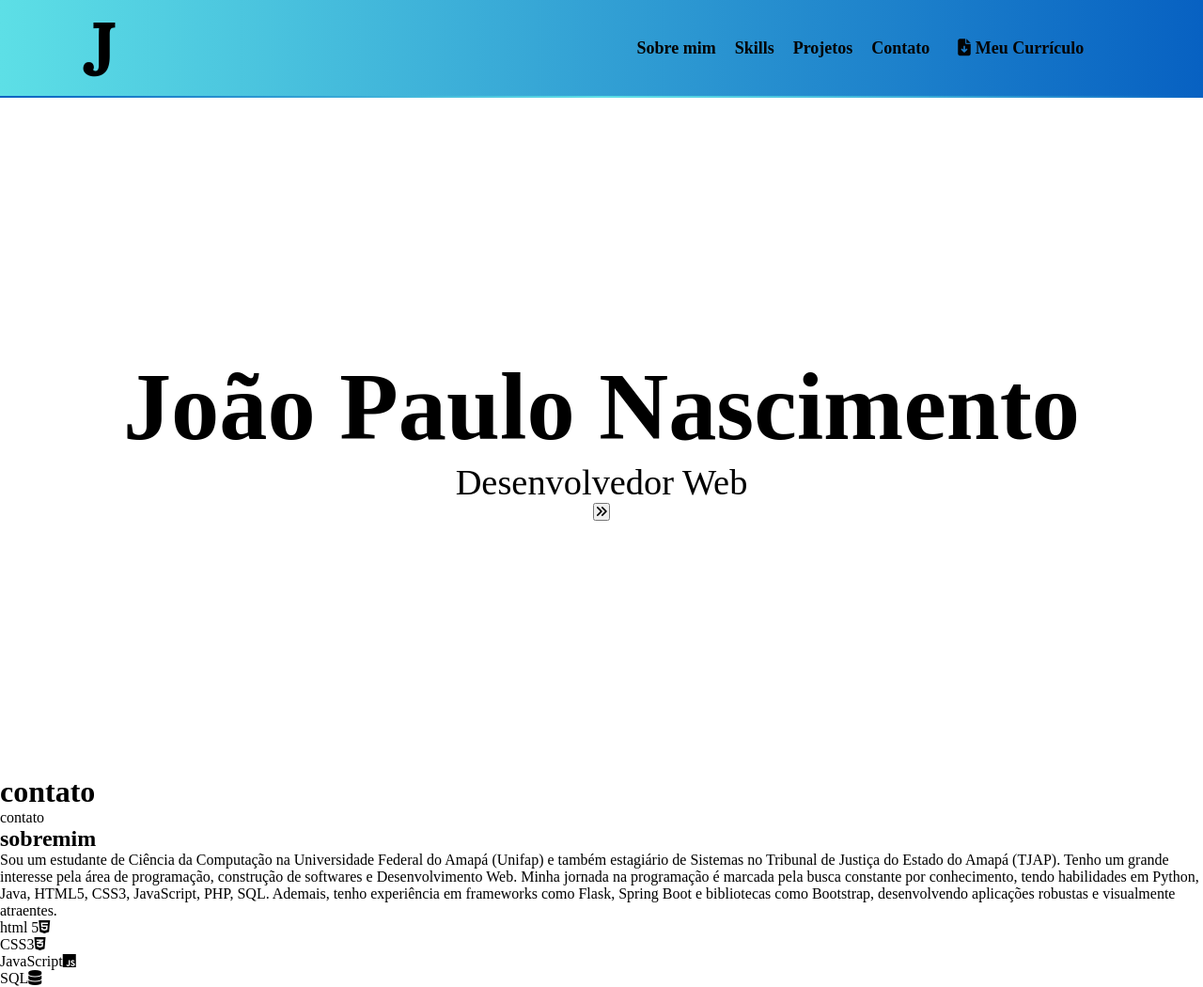
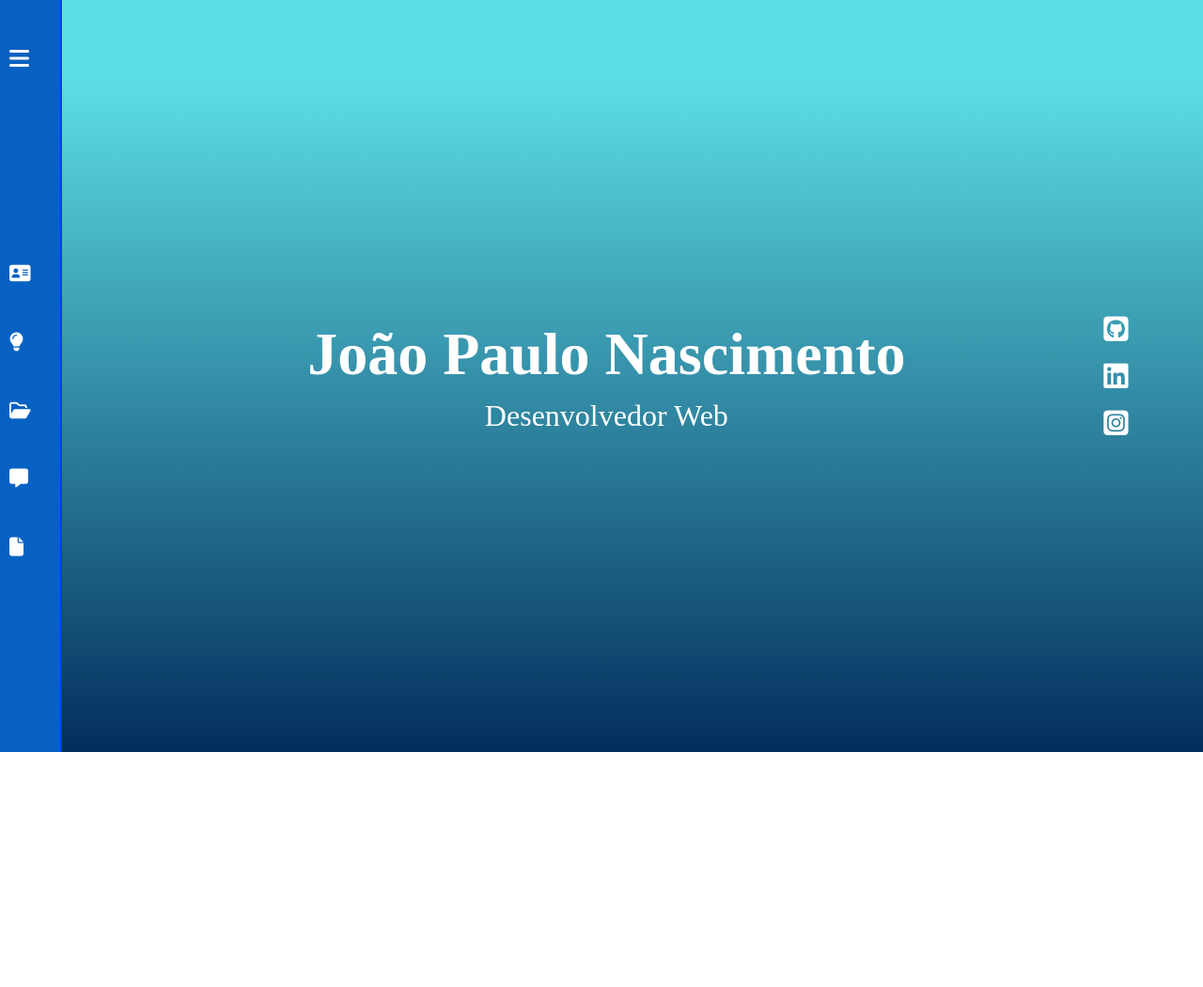
Before and after one commit to eu-Jompa/Portfolio, a plain HTML site: page index.html in a window 1280 px wide. Shown: the whole page at 94% size. After the commit the page ends 800 px from the top, so only its background shows below. Drawn offline with Linux system fonts and the light colour scheme; a web font is replaced by a local one.

Commit message:
subindo portfolio

```diff
--- a/index.html
+++ b/index.html
@@ -7,8 +7,8 @@
     <link rel="shortcut icon" href="src/img/favicon.webp" type="image/x-icon">
     <!-- Fonte -->
     <link rel="preconnect" href="https://fonts.googleapis.com">
-    <link rel="preconnect" href="https://fonts.gstatic.com" crossorigin>
-    <link href="https://fonts.googleapis.com/css2?family=Lora:ital,wght@0,400..700;1,400..700&family=Lusitana:wght@400;700&family=Montserrat:ital,wght@0,100..900;1,100..900&display=swap" rel="stylesheet">
+<link rel="preconnect" href="https://fonts.gstatic.com" crossorigin>
+<link href="https://fonts.googleapis.com/css2?family=Lora:ital,wght@0,400..700;1,400..700&family=Poppins:ital,wght@0,100;0,200;0,300;0,400;0,500;0,600;0,700;0,800;0,900;1,100;1,200;1,300;1,400;1,500;1,600;1,700;1,800;1,900&display=swap" rel="stylesheet">
     <!-- Fonte -->
     <!-- Icons -->
     <script src="https://kit.fontawesome.com/240d6e3d0f.js" crossorigin="anonymous"></script>
@@ -16,29 +16,68 @@
     <title>Portfólio | João Paulo Nascimento</title>
 </head>
 <body>
-    <header>
-        <h1 class="h1-logo">J</h1>
+    <header class="header">
+
+
+        <i class="fa-solid fa-bars"></i>
         <nav>
-            <ul>
-                <li>Sobre mim</li>
-                <li>Skills</li>
-                <li>Projetos</li>
-                <li>Contato</li>
-                <li><a href="src/cv/Joao Paulo Nascimento.pdf" download=""><i class="fa-solid fa-file-arrow-down"></i>Meu Currículo</a></li>
+            <ul class="menu">
+                <li class="item-menu">
+                    <a href="">
+                        <span class="icon"><i class="fa-solid fa-address-card"></i></span>
+                        <span class="text-link">Sobre mim</span>
+                    </a>
+                </li>
+                <li class="item-menu">
+                    <a href="">
+                        <span class="icon"><i class="fa-solid fa-lightbulb"></i></span>
+                        <span class="text-link">Skills</span>
+                    </a>
+                </li>
+                <li class="item-menu">
+                    <a href="">
+                        <span class="icon"><i class="fa-regular fa-folder-open"></i></span>
+                        <span class="text-link">Projetos</span>
+                    </a>
+                </li>
+                <li class="item-menu">
+                    <a href="">
+                        <span class="icon"><i class="fa-solid fa-message"></i></span>
+                        <span class="text-link">Contato</span>
+                    </a>
+                </li>
+                <li class="item-menu">
+                    <a href="src/cv/Joao Paulo Nascimento.pdf" download="Currículo João Paulo Nascimento ">
+                        <span class="icon"><i class="fa-solid fa-file"></i></span>
+                        <span class="text-link">Meu Currículo</span>
+                    </a>
+                </li>
+
             </ul>
+
         </nav>
     </header>
     <main>
-            <div class="capaPrincipal">
-                <h1>João Paulo Nascimento</h1>
-                <p>Desenvolvedor Web </p>
-                <button id="direction"><i class="fa-solid fa-angles-right"></i></button>
+            <div class="capa-principal">
+                <div class="hero">
+                    <h1>João Paulo Nascimento</h1>
+                    <p>Desenvolvedor Web  </p>
+                </div>
+                <div class="icon">
+                    <i class="fa-brands fa-square-github"></i>
+                    <i class="fa-brands fa-linkedin"></i>
+                    <i class="fa-brands fa-square-instagram"></i>
+
+
+
+                </div>
+
             </div>
             <div class="imgCapaPrincipal">
 
             </div>
 
-            <div class="contato">
+            <!-- <div class="contato">
                 <form action="">
                     <h1>contato</h1>
                     <label for="">contato</label>
@@ -68,7 +107,7 @@
                     </section>
 
                 </div>
-
+        -->
     </main>
 
 
--- a/script.js
+++ b/script.js
@@ -0,0 +1,19 @@
+const btnMenu = document.querySelector(".fa-bars");
+const header = document.querySelector(".header");
+const navText = document.querySelectorAll(".text-link");
+
+btnMenu.addEventListener("click", openMenu);
+
+function openMenu() {
+    header.classList.add("expande-menu");
+    navText.forEach(element => {
+        element.classList.add("open-menu");
+    });
+}
+
+function closeMenu() {
+    header.style.width = "100px";
+    navText.forEach(element => {
+        element.style.display = "none";
+    });
+}
--- a/style.css
+++ b/style.css
@@ -4,83 +4,158 @@
     box-sizing: border-box;
 }
 :root{
-    --color-primary: #0761c2;
+    --azul-escuro: #032E5C;
+    --azul: #0761c2;
     --color-secundary: #5DDFE6;
     --color-font-primary: #040404;
-    --color-font-secundary: #ffffff;
+    --branco: #ffffff;
 
     --font-primary: "Lusitana", serif;
 }
 
 html,body{
     display: flex;
-    flex-direction: column;
+
     width: 100vw;
-    height: 100vh;
+    height: auto;
     font-family: var(--font-primary);
     box-sizing: border-box;
 
+
 }
 header{
-    width: 100%;
     display: flex;
-    text-align: center;
-    border-bottom: solid 2px transparent;
-    border-image: linear-gradient(0.25turn, var(--color-primary), var(--color-secundary), rgba(56,2,155,0));
-    border-image-slice: 1;
-    width:100%;
-    background-image: linear-gradient(90deg, var(--color-secundary),var(--color-primary));
+    flex-direction: column;
+    width: 70px;
+    height: 100vh;
+    background-color: var(--azul);
 
-}
-.h1-logo{
-    font-family: "Lora", serif;
-    font-size: 80px;
-    text-align: center;
-    width: 20%;
-}
-nav{
-    width: 100vw;
-    display: flex;
-
-    align-items: center;
-}
-nav ul{
-    width: 90%;
-    display: flex;
-    justify-content: right;
+    border-right: solid 2px #003cff;
 
 
 }
-nav ul li,nav ul li a{
+header .fa-bars{
+    margin-top: 50px;
+    font-size: 24px;
+    color: var(--branco);
+    text-align: left;
+    margin-left: 10px;
+
+}
+header nav{
+    height: 100%;
+}
+header nav .menu{
+    height: 100%;
+    align-content: center;
+    list-style-type: none;
+    color: var(--branco);
+}
+header nav .menu .item-menu a{
     text-decoration: none;
-    list-style-type: none;
-    font-size: 18px;
-    font-family: var(--font-primary);
-    font-weight: 700;
-    padding: 10px;
-    color: var(--color-font-primary);
+    color: var(--branco);
+    font-size: 20px;
+    display: flex;
+    width: 100%;
+    align-items: center;
+
+
+
 }
-nav ul li i{
-    padding-right: 5px;
+header nav .menu .item-menu{
+    min-width: 100%;
+    height: 10%;
+    display: flex;
+    flex-direction: none;
+
 }
+header nav .menu .item-menu  a:hover{
+    background-color: var(--branco);
+    color: var(--azul);
+    transition: 0.9s;
 
-/* section 01 */
-main{
-    width: 100vw;
-    height: auto;
-    box-sizing: border-box;
 
 }
 
-.capaPrincipal{
+header nav .menu .item-menu .icon{
+    width: 10%;
+    padding: 10px;
+}
+
+
+header nav .text-link{
+    display: none;
+    text-align: center;
+    list-style-type: none;
+    max-height: 100%;
+    height: 100%;
+    margin-left: 40px;
+    flex-direction: column;
+    align-items: center;
+    justify-content: center;
+
+}
+
+.open-menu{
+    display: flex;
+}
+.expande-menu{
+    width: 300px;
+}
+header nav .menu-text li
+header nav ul a{
+    margin: 20px;
+    font-size: 24px;
+    color: var(--branco);
+
+}
+/* hero */
+
+main{
+    display: flex;
+    flex-direction: column;
     width: 100%;
-    min-height: 90vh;
+    height: auto;
+    align-items: center;
+    justify-content: center;
+}
+main .capa-principal{
+    display:flex;
+    width: 100%;
+    height: 100%;
+    align-items: center;
+    justify-content: center;
+    background-image: linear-gradient(180deg, var(--color-secundary
+    )10%, var(--azul-escuro)100%);
+    color: var(--branco);
+
+}
+.hero{
     text-align: center;
     align-content: center;
+    width: 100%;
+    margin-left: 50px;
+
 }
-.capaPrincipal h1{
-    font-size: 8vw;
+.hero h1{
+    font-size: 64px;
 }
-.capaPrincipal p {
-    font-size: 3vw;
+.hero p{
+    font-size: 32px;
+    margin-top: 10px;
+
 }
+main .capa-principal .icon {
+
+    display: flex;
+    flex-direction: column;
+    width: 10%;
+    font-size: 30px;
+    margin-right: px;
+
+
+}
+main .capa-principal .icon i{
+    width: 10px;
+    margin: 10PX 0PX;
+}
```
Also changed, not shown: src/img/Design_sem_nome__4_-removebg-preview.png (added), src/img/Design_sem_nome__7_-removebg-preview.png (added), src/img/Documentos/Aso.jpg (added), src/img/Documentos/Carteira de Trabalho.jpg (added), src/img/Documentos/Carteira de trabalho frente.jpg (added), src/img/Documentos/Certidao nascimento.jpg (added), src/img/Documentos/Comprovante escolar.jpg (added), src/img/Documentos/Reservista.jpg (added), src/img/Documentos/Titulo Eleitoral.jpg (added), src/img/Documentos/Titulo de eleitor.jpg (added), src/img/Documentos/cnh frente.jpg (added), src/img/Documentos/comprovante de residencia.jpg (added), src/img/Documentos/declaração.jpg (added), src/img/Documentos/foto 3x4.jpg (added), 2 more files, 1 other file.
